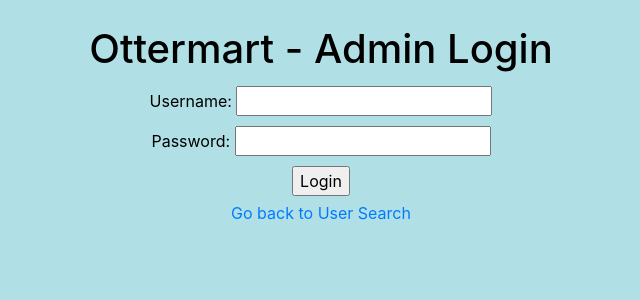
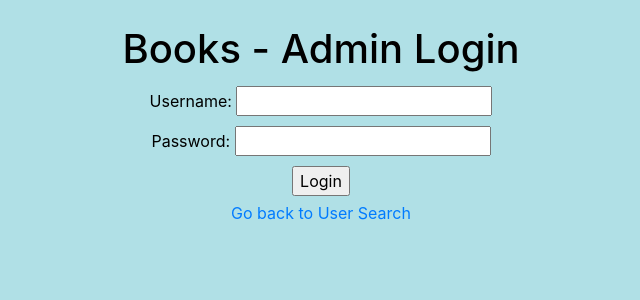
Before and after one commit to MytchellB/cst336, a PHP site: page /final-project/adminLogIn.php in a window 1280 px wide. Shown: the top 300 px of the page, without its empty margins (319-959 px from the left). Run offline with PHP 8.4, Linux system fonts and the light colour scheme.

Commit message:
admin log in, changed title to correct name

```diff
--- a/final-project/adminLogIn.php
+++ b/final-project/adminLogIn.php
@@ -7,7 +7,7 @@
     </head>
     <body>
 
-        <h1> Ottermart - Admin Login </h1>
+        <h1> Books - Admin Login </h1>
 
         <form method="POST" action="loginProcess.php">
           Username:  <input type="text" name="username"/> <br>
```
Also changed, not shown: 1 other file.
